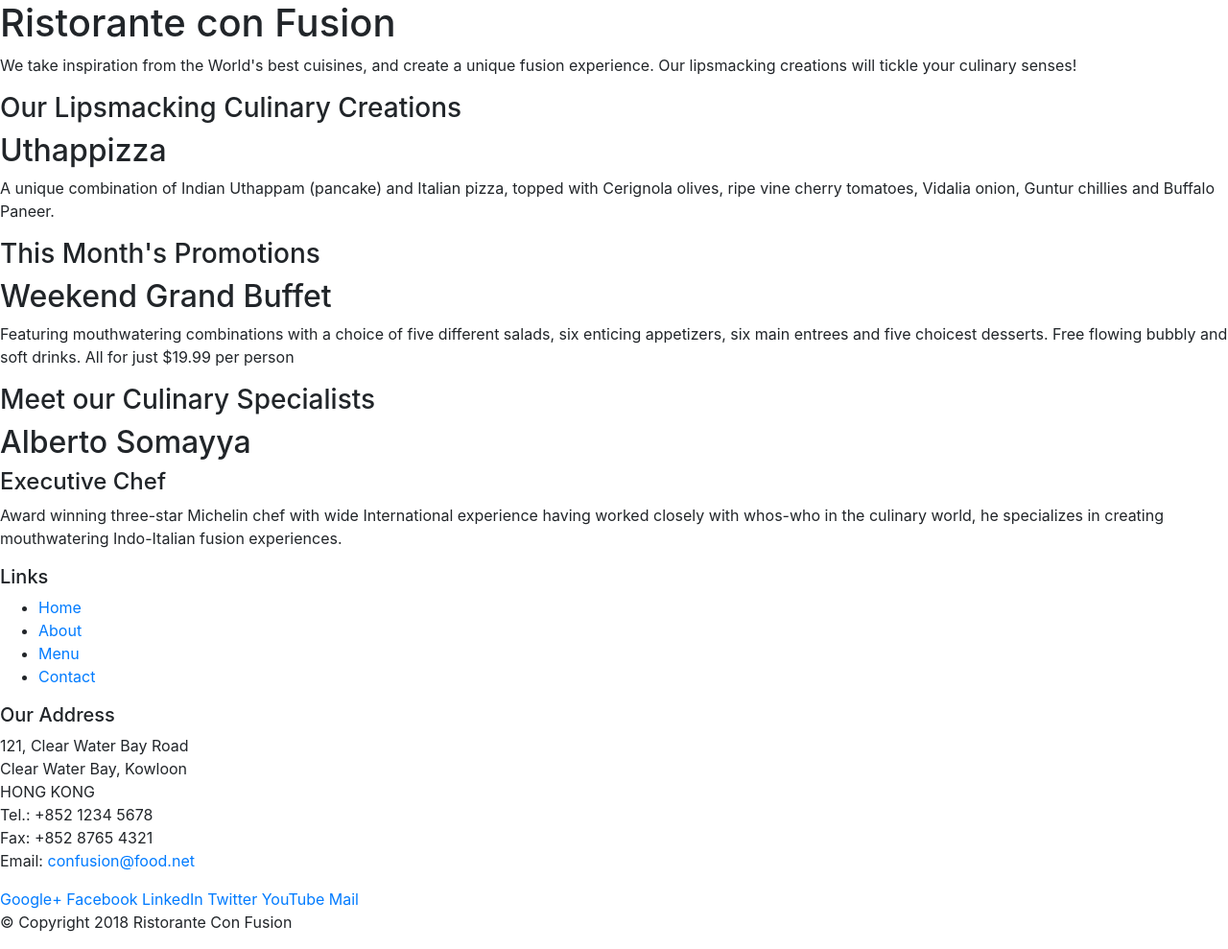
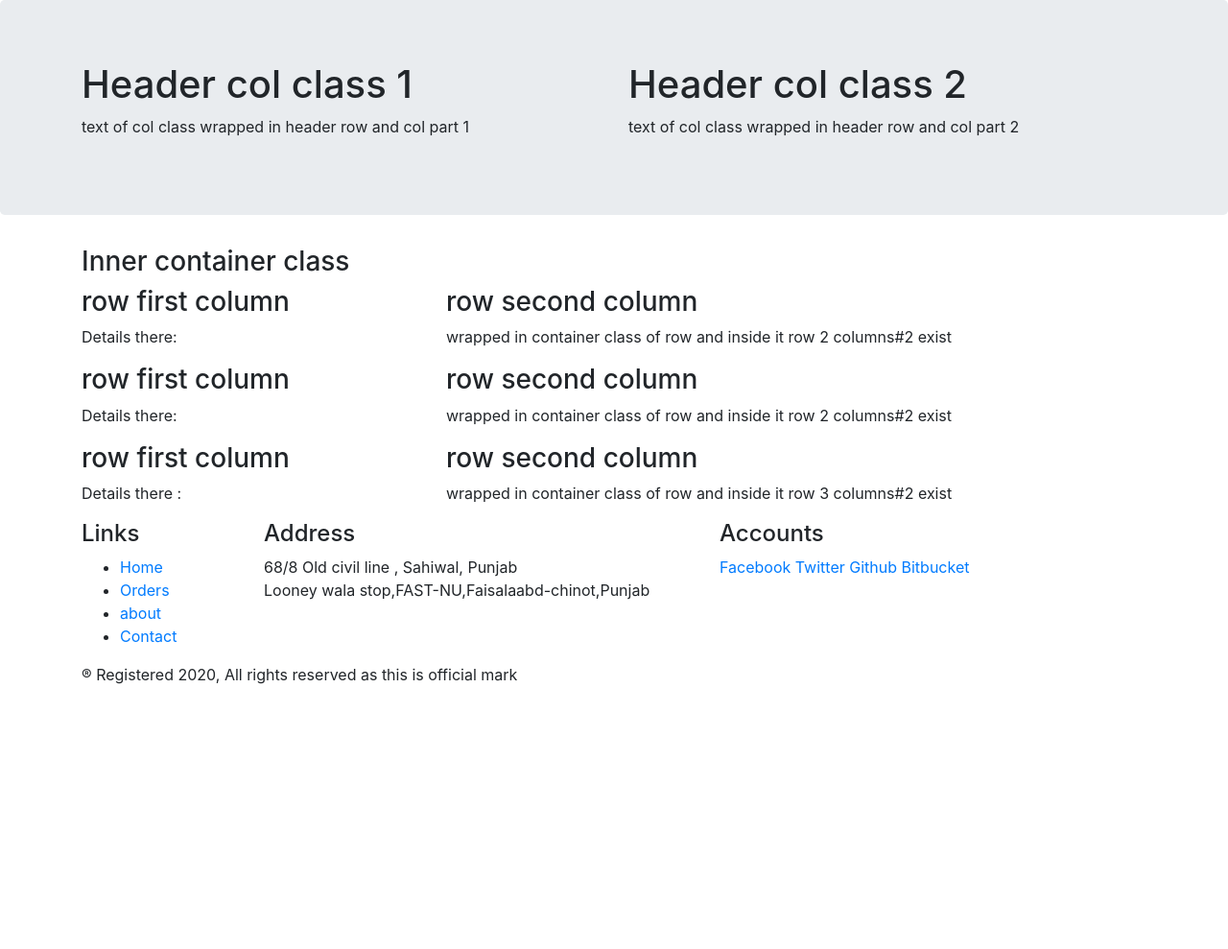
Before and after one commit to Arhamirfan/Front-End-Web-UI-Frameworks-and-Tools-Bootstrap-4, a website: page index.html in a window 1280 px wide. Shown: the whole page at 96% size. After the commit the page ends 800 px from the top, so only its background shows below. Drawn offline with nearby package versions, Linux system fonts and the light colour scheme.

Commit message:
second commit with header body and footer

```diff
--- /dev/null
+++ b/bootstrap.css
@@ -0,0 +1,23 @@
+@media (min-width: 576px)
+{
+    .container{
+        width: 540px;
+        max-width: 100%;
+    }
+}
+
+@media (min-width: 768px)
+{
+    .container{
+        width: 720px;
+        max-width: 100%;
+    }
+}
+
+@media (min-width: 992px)
+{
+    .container{
+        width: 960px;
+        max-width: 100%;
+    }
+}
--- a/index.html
+++ b/index.html
@@ -13,95 +13,116 @@
 </head>
 
 <body>
-
-    <header>
-        <div>
-            <div>
-                <div>
-                    <h1>Ristorante con Fusion</h1>
-                    <p>We take inspiration from the World's best cuisines, and create a unique fusion experience. Our lipsmacking creations will tickle your culinary senses!</p>
+    <header class="jumbotron"> <!-- jumbotron will seperate the class from web page-->
+        <div class="container">
+            <div class="row">
+                <div class="col-12 col-sm-6"> <!-- states that 12/12 col means whole row is assigned and from sm-xl takes 6 col.-->
+                    <h1>Header col class 1</h1>
+                    <p>text of col class wrapped in header row and col part 1</p>
                 </div>
-                <div>
+                <div class="col-12 col-sm"> <!-- states that 12/12 col means whole row is assigned and from sm-xl takes remaining 6 col.-->
+                    <h1>Header col class 2</h1>
+                    <p>text of col class wrapped in header row and col part 2</p>
                 </div>
             </div>
+
         </div>
+
     </header>
+    <div class="container">
+        <!--bootstrap grid system work as a container in a div box .. these are fix class-->
+        <h3> Inner container class</h3>
+        <div class="row">
+            <!-- To add all rows and align then and to fix them within it we can specify columns .. -> each row is divided into 12 columns-->
+            <!-- we will specify these classes for different screens of 5 sizes as col-sm,col-md,col-lg,col-xl -->
+            <div class="col-12 col-sm-4 col-m-3">
+                <!-- 12 col means whole row is assigned and for small devices give 4 col and from md-xl give 3 blocks of col.-->
+                <h3> row first column</h3>
+                <p> Details there:</p>
+            </div>
+            <div class="col col-sm col-md">
+                <!-- 12 is assigned to 1st and it is stacked to next line where 12-4 is assigned to it and 12-3=9 is assigned to it-->
+                <h3>row second column</h3>
+                <p> wrapped in container class of row and inside it row 2 columns#2 exist</p>
+            </div>
 
-    <div>
-        <div>
-            <div>
-                <h3>Our Lipsmacking Culinary Creations</h3>
         </div>
-            <div>
-                <h2>Uthappizza</h2>
-                <p>A unique combination of Indian Uthappam (pancake) and Italian pizza, topped with Cerignola olives, ripe vine cherry tomatoes, Vidalia onion, Guntur chillies and Buffalo Paneer.</p>
+
+        <div class="row">
+
+            <div class="col-12 col-sm-4 col-m-3">
+                <!-- 12 col means whole row is assigned and for small devices give 4 col and from md-xl give 3 blocks of col.-->
+                <h3> row first column</h3>
+                <p> Details there:</p>
+            </div>
+            <div class="col col-sm col-md">
+                <!-- 12 is assigned to 1st and it is stacked to next line where 12-4 is assigned to it and 12-3=9 is assigned to it-->
+                <h3>row second column</h3>
+                <p> wrapped in container class of row and inside it row 2 columns#2 exist</p>
+            </div>
+
+        </div>
+
+        <div class="row">
+
+            <div class="col-12 col-sm-4 col-m-3">
+                <!-- 12 col means whole row is assigned and for small devices give 4 col and from md-xl give 3 blocks of col.-->
+                <h3> row first column</h3>
+                <p> Details there :</p>
+            </div>
+            <div class="col col-sm col-md">
+                <!-- 12 is assigned to 1st and it is stacked to next line where 12-4 is assigned to it and 12-3=9 is assigned to it-->
+                <h3>row second column</h3>
+                <p> wrapped in container class of row and inside it row 3 columns#2 exist</p>
+            </div>
+
         </div>
     </div>
 
 
+    <footer>
+        <div class="container">
+            <div class="row">
+
+                <div class="col-4 col-sm-2">
+                    <h4>Links</h4>
+                    <ul>
+                        <li> <a href="#">Home</a></li>
+                        <li> <a href="#">Orders</a></li>
+                        <li> <a href="#">about</a></li>
+                        <li> <a href="#">Contact</a></li>
+                    </ul>
+                </div>
+                <div class="col-7 col-sm-5">
+                    <h4>Address</h4>
+                    <address>
+                        68/8 Old civil line , Sahiwal, Punjab<br>
+                        Looney wala stop,FAST-NU,Faisalaabd-chinot,Punjab<br>
+                    </address>
+
+                </div>
+                <div class="col-12 col-sm-4">
                     <div>
-            <div>
-                <h3>This Month's Promotions</h3>
-            </div>
-            <div>
-                <h2>Weekend Grand Buffet</h2>
-                <p>Featuring mouthwatering combinations with a choice of five different salads, six enticing appetizers, six main entrees and five choicest desserts. Free flowing bubbly and soft drinks. All for just $19.99 per person </p>
-            </div>
-        </div>
-
-        <div>
-            <div>
-                <h3>Meet our Culinary Specialists</h3>
-            </div>
-            <div>
-                <h2>Alberto Somayya</h2>
-                <h4>Executive Chef</h4>
-                <p>Award winning three-star Michelin chef with wide International experience having worked closely with whos-who in the culinary world, he specializes in creating mouthwatering Indo-Italian fusion experiences. </p>
+                        <h4>Accounts</h4>
+                        <a href="#">Facebook</a>
+                        <a href="#">Twitter</a>
+                        <a href="#">Github</a>
+                        <a href="#">Bitbucket</a>
                     </div>
                 </div>
             </div>
 
-    <footer>
-        <div>
-            <div>
-                <div>
-                    <h5>Links</h5>
-                    <ul>
-                        <li><a href="#">Home</a></li>
-                        <li><a href="#">About</a></li>
-                        <li><a href="#">Menu</a></li>
-                        <li><a href="#">Contact</a></li>
-                    </ul>
+            <div class="row">
+                <div class="col-auto"> <!-- takes as many col required for content here-->
+                    <p> &reg; Registered 2020, All rights reserved as this is official mark</p>
                 </div>
-                <div>
-                    <h5>Our Address</h5>
-                    <address>
-		              121, Clear Water Bay Road<br>
-		              Clear Water Bay, Kowloon<br>
-		              HONG KONG<br>
-		              Tel.: +852 1234 5678<br>
-		              Fax: +852 8765 4321<br>
-		              Email: <a href="mailto:confusion@food.net">confusion@food.net</a>
-		           </address>
-                </div>
-                <div>
-                    <div>
-                        <a href="http://google.com/+">Google+</a>
-                        <a href="http://www.facebook.com/profile.php?id=">Facebook</a>
-                        <a href="http://www.linkedin.com/in/">LinkedIn</a>
-                        <a href="http://twitter.com/">Twitter</a>
-                        <a href="http://youtube.com/">YouTube</a>
-                        <a href="mailto:">Mail</a>
+
             </div>
         </div>
-           </div>
-           <div>
-                <div>
-                    <p>© Copyright 2018 Ristorante Con Fusion</p>
-                </div>
-           </div>
-        </div>
+
     </footer>
+
+
 
     <!-- jQuery first, then Popper.js, then Bootstrap JS. -->
     <script src="node_modules/jquery/dist/jquery.slim.min.js"></script>
```
Lines whose indentation alone changed are shown as unchanged.
